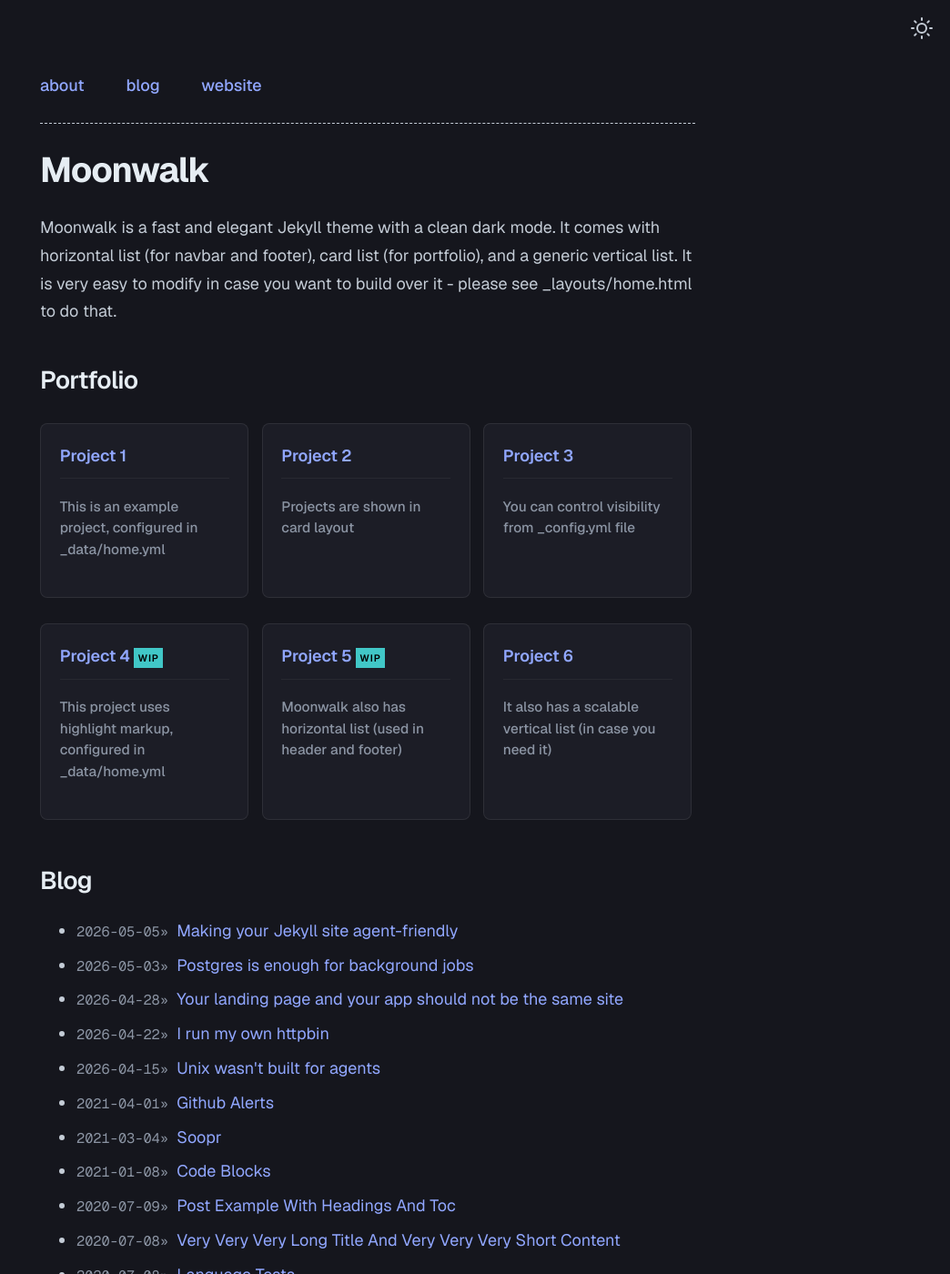
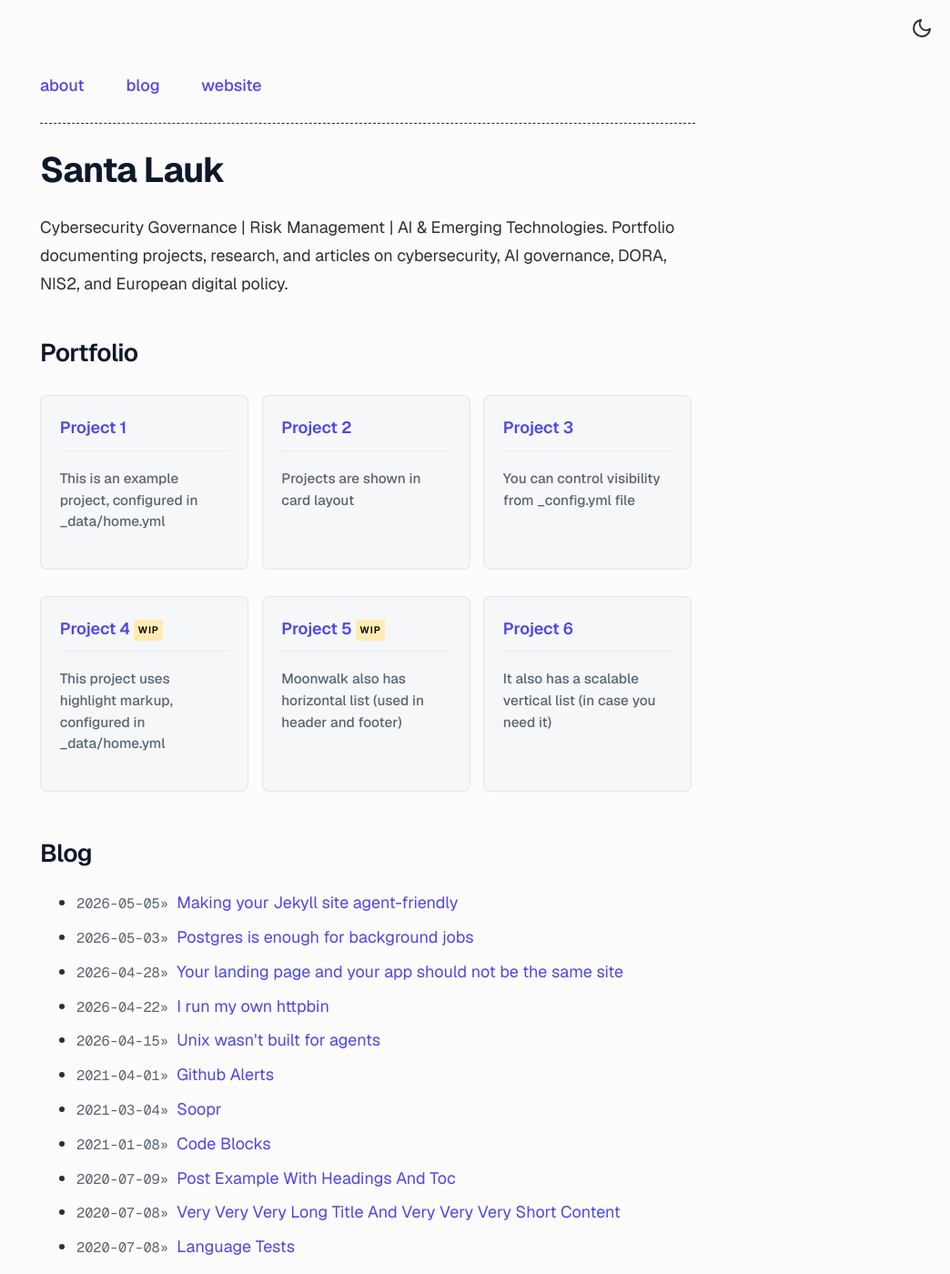
Before and after one commit to SantaLauk/santalauk.github.io, a Jekyll site: the page built from index.md, in a window 1280 px wide and 1400 px high. Shown: the whole window at 91% size, without its empty margins (236-1280 px from the left). Built offline with Jekyll 4.4.1, drawn with Linux system fonts in a browser that asks for light colours; some of the changed text lies outside the part shown.

Commit message:
_config.yml

```diff
--- a/_config.yml
+++ b/_config.yml
@@ -1,21 +1,23 @@
-title: Moonwalk
-author: Abhinav Saxena
-url: https://www.abhinavsaxena.com # root address of the site
-baseurl: "/moonwalk/" # set to "/moonwalk" if hosting under a project subpath
+title: Santa Lauk
+author: Santa Lauk
+url: https://santalauk.github.io # root address of the site
+baseurl: "" # set to "/moonwalk" if hosting under a project subpath
 description: > # description of the site (multiple lines allowed)
-  Moonwalk is a fast and elegant Jekyll theme with a clean dark mode. It comes with horizontal list (for navbar and footer), card list (for portfolio), and a generic vertical list. It is very easy to modify in case you want to build over it - please see _layouts/home.html to do that.
+  Cybersecurity Governance | Risk Management | AI & Emerging Technologies.
+  Portfolio documenting projects, research, and articles on cybersecurity,
+  AI governance, DORA, NIS2, and European digital policy.
 
 permalink: /:slug
 
 twitter:
-  username: abhinav # update or delete this
+ # username:  # update or delete this
   card: summary_large_image
 
 #theme: moonwalk # if you are using GitHub Pages, change it to remote_theme: abhinavs/moonwalk
 remote_theme: abhinavs/moonwalk
 
 theme_config:
-  appearance: "dark" # can be "light", "dark" or "auto"
+  appearance: "light" # can be "light", "dark" or "auto"
   appearance_toggle: true # if appearance can be switched by user
   date_format: "%Y-%m-%d" # customize how date is formatted
   show_description: true # show blog description
@@ -25,7 +27,7 @@ theme_config:
   # following keys are using to create home layout
   show_projects: true # show projects as cards, add in _data/home.yml
   show_blog: true # show blog posts added in _posts
-  show_old_projects: true # show old projects as cards, add in _data/home.yml
+  show_old_projects: false # show old projects as cards, add in _data/home.yml
   show_misc_list: false # show generic vertical list for misc details, add _data/home.yml
   show_reading_time: true # show number of words and reading time in the blog posts
   show_tags: true # show tags in a blog posts
```
